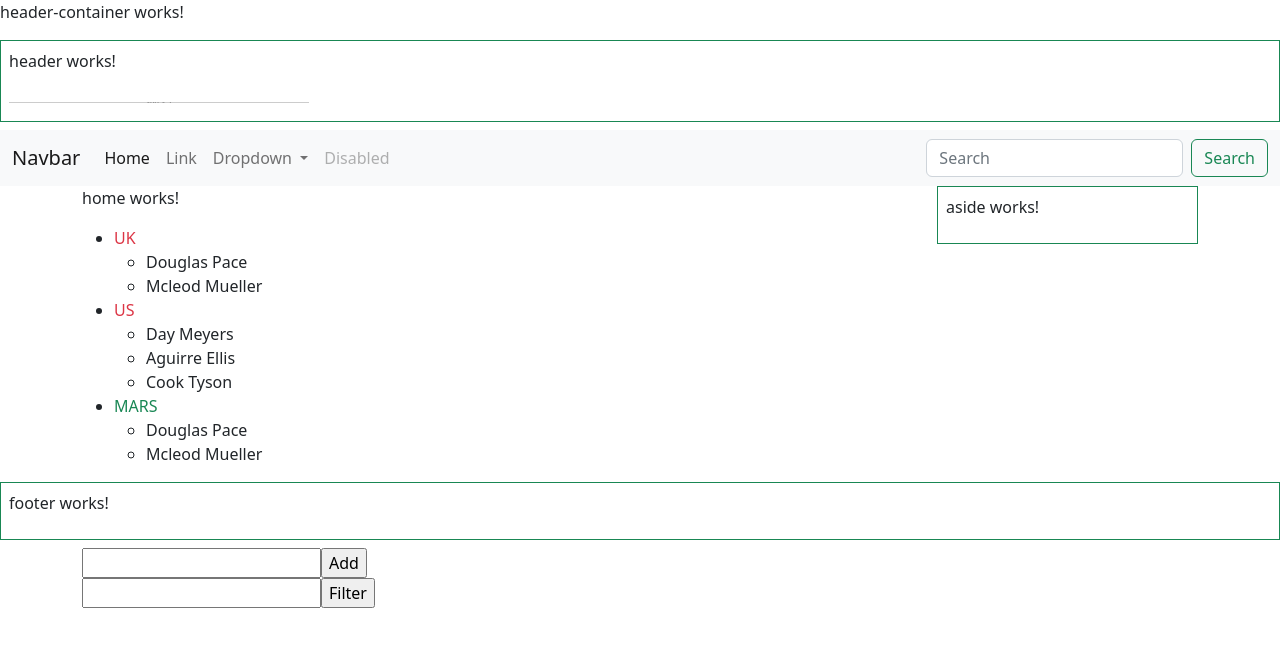
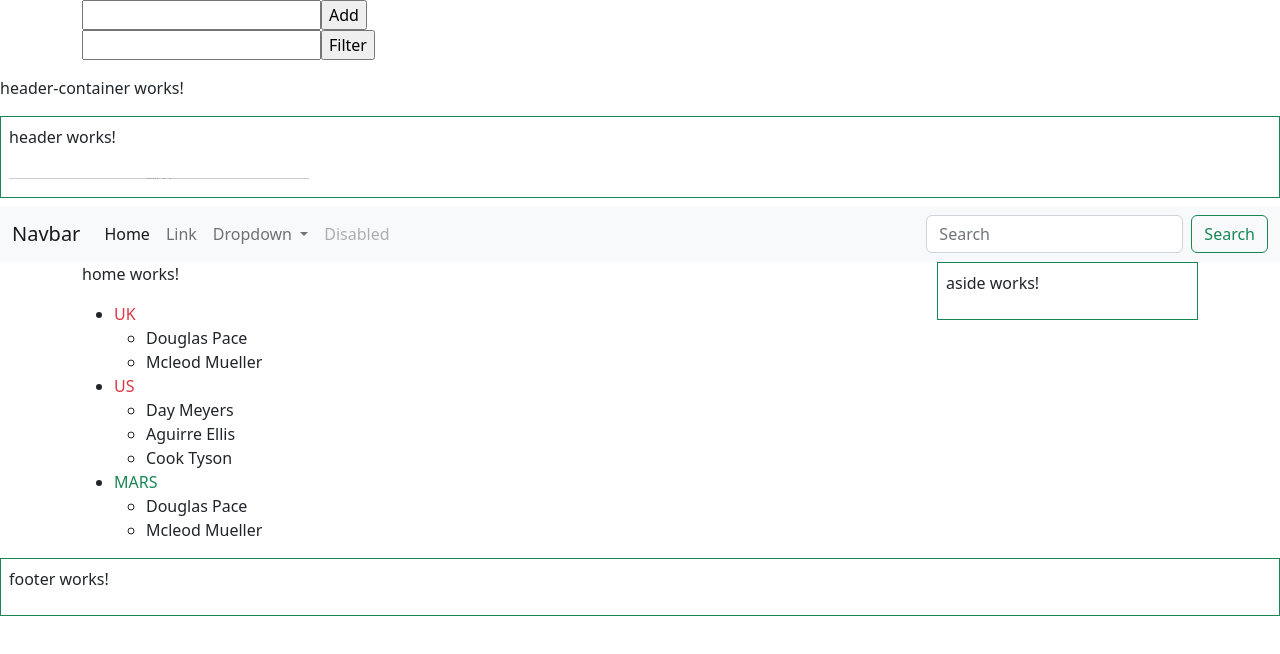
Before and after one commit to kakorotto/ng-app, an Angular app: page / in a window 1280 px wide. Shown: the top 654 px of the page. Built offline with nearby package versions, Linux system fonts and the light colour scheme.

Commit message:
last modification

```diff
--- a/src/app/app.component.html
+++ b/src/app/app.component.html
@@ -1,3 +1,4 @@
+<app-todo-list></app-todo-list>
 <app-header-container>
 
 </app-header-container>
@@ -13,6 +14,4 @@
 
   </div>
 </div>
-  <app-footer></app-footer>
-
-  <app-todo-list></app-todo-list>
+<app-footer></app-footer>
```
